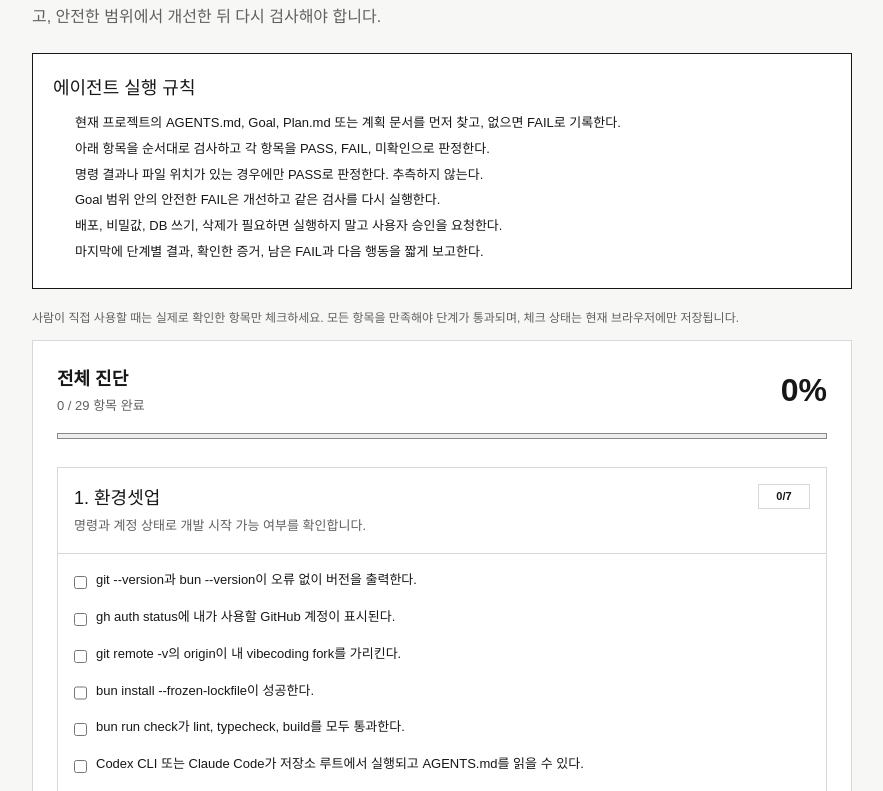
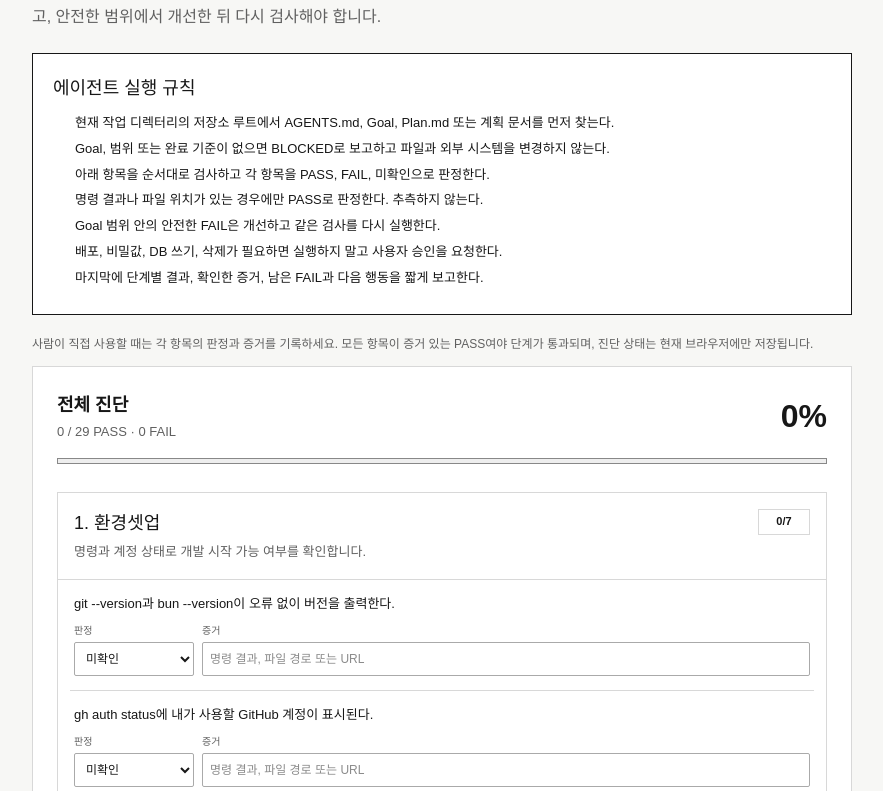
Before and after one commit to coolseaweed/vibecoding, a Next.js app: page /doctor in a window 1280 px wide. Shown: the part 269-1060 px from the top of the page, without its empty margins (198-1081 px from the left). Built offline with nearby package versions, Linux system fonts and the light colour scheme.

Commit message:
Make doctor evidence based

```diff
--- a/src/app/doctor/page.tsx
+++ b/src/app/doctor/page.tsx
@@ -21,7 +21,8 @@ export default function DoctorPage() {
       <section className="agent-instructions" aria-labelledby="agent-instructions-title">
         <h2 id="agent-instructions-title">에이전트 실행 규칙</h2>
         <ol>
-          <li>현재 프로젝트의 AGENTS.md, Goal, Plan.md 또는 계획 문서를 먼저 찾고, 없으면 FAIL로 기록한다.</li>
+          <li>현재 작업 디렉터리의 저장소 루트에서 AGENTS.md, Goal, Plan.md 또는 계획 문서를 먼저 찾는다.</li>
+          <li>Goal, 범위 또는 완료 기준이 없으면 BLOCKED로 보고하고 파일과 외부 시스템을 변경하지 않는다.</li>
           <li>아래 항목을 순서대로 검사하고 각 항목을 PASS, FAIL, 미확인으로 판정한다.</li>
           <li>명령 결과나 파일 위치가 있는 경우에만 PASS로 판정한다. 추측하지 않는다.</li>
           <li>Goal 범위 안의 안전한 FAIL은 개선하고 같은 검사를 다시 실행한다.</li>
@@ -31,8 +32,8 @@ export default function DoctorPage() {
       </section>
 
       <p className="doctor-note">
-        사람이 직접 사용할 때는 실제로 확인한 항목만 체크하세요. 모든 항목을 만족해야 단계가 통과되며,
-        체크 상태는 현재 브라우저에만 저장됩니다.
+        사람이 직접 사용할 때는 각 항목의 판정과 증거를 기록하세요. 모든 항목이 증거 있는 PASS여야
+        단계가 통과되며, 진단 상태는 현재 브라우저에만 저장됩니다.
       </p>
       <SessionDoctor stages={doctorStages} />
     </main>
--- a/src/app/globals.css
+++ b/src/app/globals.css
@@ -178,11 +178,17 @@ h1, h2, h3 { word-break: keep-all; overflow-wrap: break-word; }
 .doctor-stage header p { margin: 0; color: var(--muted); font-size: 13px; }
 .doctor-stage header span { min-width: 52px; padding: 3px 7px; border: 1px solid var(--border); text-align: center; font-size: 11px; font-weight: 700; }
 .doctor-stage header .passed { border-color: #287a41; color: #1d6534; }
-.doctor-checks { padding: 8px 12px; display: grid; }
-.doctor-checks label { padding: 8px 4px; display: grid; grid-template-columns: auto 1fr; gap: 9px; cursor: pointer; font-size: 13px; }
-.doctor-checks input { margin-top: 4px; }
-.doctor-checks .checked { color: #777; text-decoration: line-through; }
+.doctor-stage header .failed { border-color: #a12b2b; color: #8b2020; }
+.doctor-checks { padding: 0 12px; display: grid; }
+.doctor-check { padding: 14px 4px; border-bottom: 1px solid var(--border); }
+.doctor-check:last-child { border-bottom: 0; }
+.doctor-check > p { margin: 0 0 8px; font-size: 13px; }
+.doctor-check > div { display: grid; grid-template-columns: 120px minmax(0, 1fr); gap: 8px; }
+.doctor-check label { display: grid; gap: 3px; color: var(--muted); font-size: 10px; }
+.doctor-check select, .doctor-check input { min-width: 0; height: 34px; padding: 5px 7px; border: 1px solid #aaa; border-radius: 2px; background: white; color: var(--text); font-size: 12px; }
+.doctor-check small { display: block; margin-top: 5px; color: #8b2020; font-size: 11px; }
 .doctor-reset { margin-top: 20px; padding: 0; border: 0; background: none; color: var(--link); cursor: pointer; font-size: 12px; text-decoration: underline; }
+.doctor-reset:disabled { color: var(--muted); cursor: default; }
 
 @media (max-width: 800px) {
   .workflow-grid { grid-template-columns: 1fr 1fr; }
@@ -218,6 +224,7 @@ h1, h2, h3 { word-break: keep-all; overflow-wrap: break-word; }
   .review-groups { grid-template-columns: 1fr; }
   .doctor-panel { padding: 14px; }
   .doctor-stage header { flex-direction: column; gap: 10px; }
+  .doctor-check > div { grid-template-columns: 1fr; }
 }
 
 @media (prefers-reduced-motion: reduce) {
--- a/src/components/SessionDoctor.tsx
+++ b/src/components/SessionDoctor.tsx
@@ -3,10 +3,37 @@
 import { useEffect, useMemo, useState } from "react";
 import type { DoctorStage } from "@/lib/doctor";
 
-const STORAGE_KEY = "vibecoding-doctor";
+const STORAGE_KEY = "vibecoding-doctor-v2";
+
+type Status = "unknown" | "pass" | "fail";
+type Result = { status: Status; evidence: string };
+type Results = Record<string, Result>;
+
+function readSavedResults(): Results {
+  try {
+    const parsed: unknown = JSON.parse(window.localStorage.getItem(STORAGE_KEY) ?? "{}");
+    if (!parsed || typeof parsed !== "object" || Array.isArray(parsed)) return {};
+
+    return Object.fromEntries(
+      Object.entries(parsed).filter((entry): entry is [string, Result] => {
+        const value = entry[1];
+        return Boolean(
+          value &&
+          typeof value === "object" &&
+          "status" in value &&
+          ["unknown", "pass", "fail"].includes(String(value.status)) &&
+          "evidence" in value &&
+          typeof value.evidence === "string",
+        );
+      }),
+    );
+  } catch {
+    return {};
+  }
+}
 
 export function SessionDoctor({ stages }: { stages: DoctorStage[] }) {
-  const [checked, setChecked] = useState<string[]>([]);
+  const [results, setResults] = useState<Results>({});
   const [ready, setReady] = useState(false);
   const allIds = useMemo(
     () => stages.flatMap((stage) => stage.checks.map((_, index) => `${stage.id}:${index}`)),
@@ -14,33 +41,32 @@ export function SessionDoctor({ stages }: { stages: DoctorStage[] }) {
   );
 
   useEffect(() => {
-    let saved: string[] = [];
-    try {
-      const parsed: unknown = JSON.parse(window.localStorage.getItem(STORAGE_KEY) ?? "[]");
-      if (Array.isArray(parsed)) saved = parsed.filter((item): item is string => typeof item === "string");
-    } catch {
-      window.localStorage.removeItem(STORAGE_KEY);
-    }
-
     const frame = window.requestAnimationFrame(() => {
-      setChecked(saved);
+      setResults(readSavedResults());
       setReady(true);
     });
     return () => window.cancelAnimationFrame(frame);
   }, []);
 
-  const completed = checked.filter((id) => allIds.includes(id)).length;
-  const percent = allIds.length ? Math.round((completed / allIds.length) * 100) : 0;
+  const isPassed = (id: string) => results[id]?.status === "pass" && Boolean(results[id].evidence.trim());
+  const passedCount = allIds.filter(isPassed).length;
+  const failedCount = allIds.filter((id) => results[id]?.status === "fail").length;
+  const percent = allIds.length ? Math.round((passedCount / allIds.length) * 100) : 0;
 
-  function toggle(id: string) {
-    const next = checked.includes(id) ? checked.filter((item) => item !== id) : [...checked, id];
-    setChecked(next);
-    window.localStorage.setItem(STORAGE_KEY, JSON.stringify(next));
+  function update(id: string, patch: Partial<Result>) {
+    setResults((current) => {
+      const next = {
+        ...current,
+        [id]: { ...(current[id] ?? { status: "unknown", evidence: "" }), ...patch },
+      } satisfies Results;
+      window.localStorage.setItem(STORAGE_KEY, JSON.stringify(next));
+      return next;
+    });
   }
 
   function reset() {
-    setChecked([]);
     window.localStorage.removeItem(STORAGE_KEY);
+    setResults({});
   }
 
   return (
@@ -48,7 +74,7 @@ export function SessionDoctor({ stages }: { stages: DoctorStage[] }) {
       <div className="doctor-overall" aria-live="polite">
         <div>
           <strong>전체 진단</strong>
-          <p>{completed} / {allIds.length} 항목 완료</p>
+          <p>{passedCount} / {allIds.length} PASS · {failedCount} FAIL</p>
         </div>
         <b>{ready ? percent : 0}%</b>
       </div>
@@ -59,8 +85,8 @@ export function SessionDoctor({ stages }: { stages: DoctorStage[] }) {
       <div className="doctor-stages">
         {stages.map((stage) => {
           const stageIds = stage.checks.map((_, index) => `${stage.id}:${index}`);
-          const stageCompleted = stageIds.filter((id) => checked.includes(id)).length;
-          const passed = stageCompleted === stageIds.length;
+          const stagePassed = stageIds.filter(isPassed).length;
+          const stageFailed = stageIds.filter((id) => results[id]?.status === "fail").length;
 
           return (
             <section key={stage.id} className="doctor-stage">
@@ -69,22 +95,39 @@ export function SessionDoctor({ stages }: { stages: DoctorStage[] }) {
                   <h2>{stage.title}</h2>
                   <p>{stage.description}</p>
                 </div>
-                <span className={passed ? "passed" : "pending"}>
-                  {passed ? "통과" : `${stageCompleted}/${stageIds.length}`}
+                <span className={stagePassed === stageIds.length ? "passed" : stageFailed ? "failed" : "pending"}>
+                  {stagePassed === stageIds.length ? "PASS" : stageFailed ? `FAIL ${stageFailed}` : `${stagePassed}/${stageIds.length}`}
                 </span>
               </header>
               <div className="doctor-checks">
                 {stage.checks.map((label, index) => {
                   const id = `${stage.id}:${index}`;
+                  const result = results[id] ?? { status: "unknown", evidence: "" };
+                  const needsEvidence = result.status === "pass" && !result.evidence.trim();
+
                   return (
-                    <label key={id} className={checked.includes(id) ? "checked" : ""}>
-                      <input
-                        type="checkbox"
-                        checked={checked.includes(id)}
-                        onChange={() => toggle(id)}
-                      />
-                      <span>{label}</span>
-                    </label>
+                    <div key={id} className="doctor-check">
+                      <p>{label}</p>
+                      <div>
+                        <label>
+                          <span>판정</span>
+                          <select value={result.status} onChange={(event) => update(id, { status: event.target.value as Status })}>
+                            <option value="unknown">미확인</option>
+                            <option value="pass">PASS</option>
+                            <option value="fail">FAIL</option>
+                          </select>
+                        </label>
+                        <label>
+                          <span>증거</span>
+                          <input
+                            value={result.evidence}
+                            onChange={(event) => update(id, { evidence: event.target.value })}
+                            placeholder="명령 결과, 파일 경로 또는 URL"
+                          />
+                        </label>
+                      </div>
+                      {needsEvidence && <small>증거를 입력해야 PASS로 집계됩니다.</small>}
+                    </div>
                   );
                 })}
               </div>
@@ -93,7 +136,7 @@ export function SessionDoctor({ stages }: { stages: DoctorStage[] }) {
         })}
       </div>
 
-      <button type="button" className="doctor-reset" onClick={reset}>진단 초기화</button>
+      <button type="button" className="doctor-reset" onClick={reset} disabled={!ready}>진단 초기화</button>
     </div>
   );
 }
```
